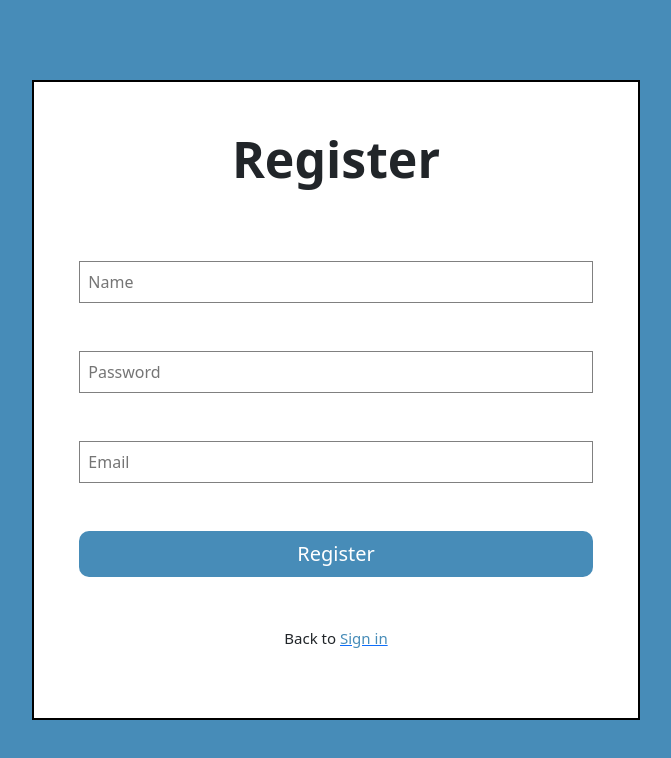
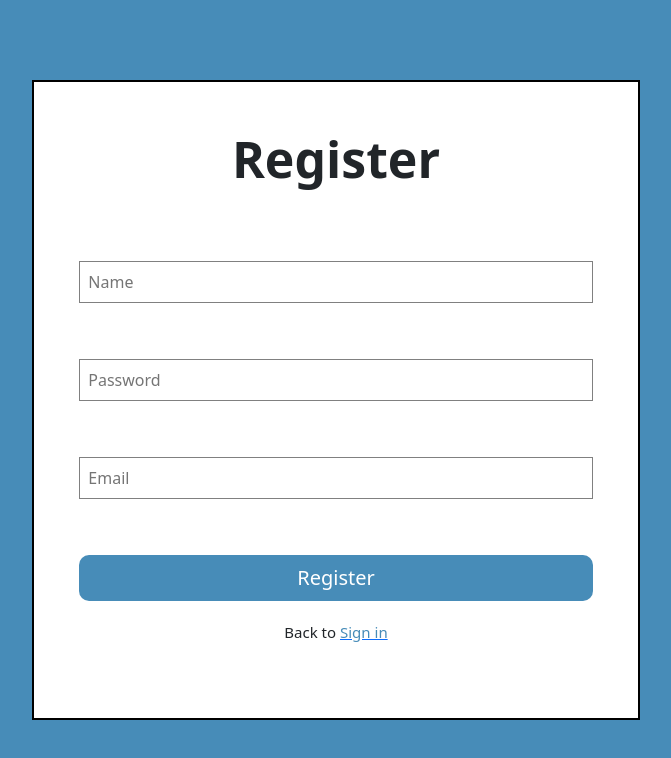
Before and after one commit to RalfiWardhana/client_nutech, a React (Create React App) app: page /register in a window 1280 px wide. Shown: the top 758 px of the page, without its empty margins (304-975 px from the left). Built offline with nearby package versions, Linux system fonts and the light colour scheme.

Commit message:
reloadss

```diff
--- a/src/styles/login.css
+++ b/src/styles/login.css
@@ -33,7 +33,7 @@
     padding: 8px;
     width: 85%;
     border: 1px solid gray;
-    margin-bottom: 6vh;
+    margin-bottom: 7vh;
 }
 .button-login{
     width: 85%;
@@ -59,7 +59,7 @@
     color: white;
     border-radius: 10px;
     cursor: pointer;
-    margin-bottom: 50px;
+    margin-bottom: 20px;
 }
 .sign-up{
     color:#478cb8 ;
```
